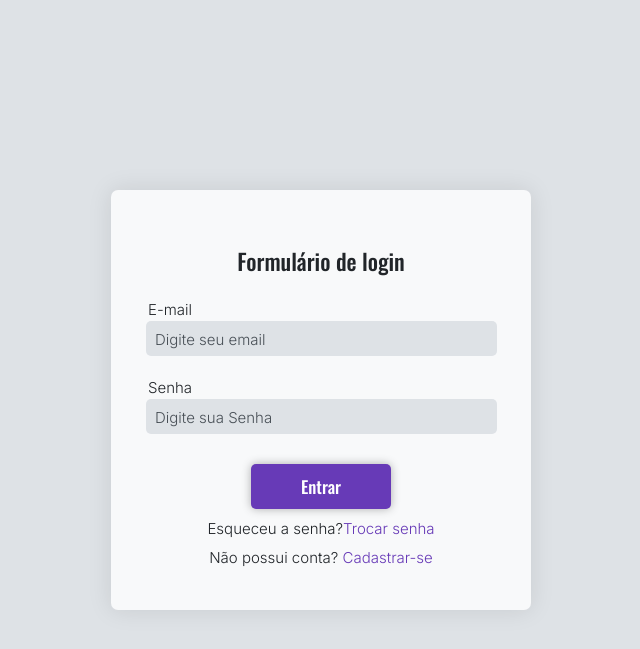
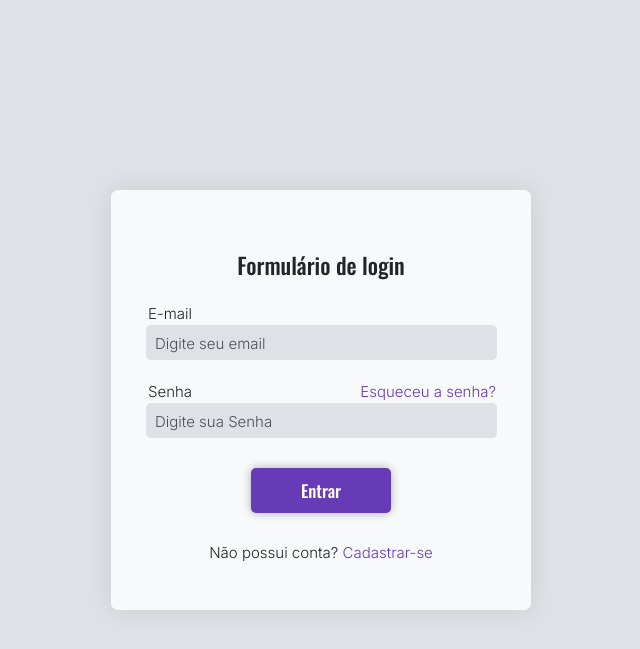
Before and after one commit to LeandroArantesDev/TaskMaker, a PHP site: page /signin.php in a window 1280 px wide. Shown: the top 649 px of the page, without its empty margins (319-959 px from the left). Run offline with PHP 8.4, Linux system fonts and the light colour scheme; the visitor is signed in with stand-in values (Sample User, id 1).

Commit message:
Mudança no css do esqueceu a senha

```diff
--- a/admin/profile.php
+++ b/admin/profile.php
@@ -22,6 +22,7 @@ $stmt = null;
     <link rel="stylesheet"
         href="https://fonts.googleapis.com/css2?family=Material+Symbols+Outlined:opsz,wght,FILL,GRAD@24,400,0,0&icon_names=account_circle" />
     <link href="https://cdnjs.cloudflare.com/ajax/libs/font-awesome/6.0.0-beta3/css/all.min.css" rel="stylesheet">
+    <link rel="shortcut icon" href="../assets/images/logo.png" type="image/png">
     <link rel="stylesheet" href="../assets/css/profile.css">
     <title>TaskMaker | Perfil</title>
 </head>
--- a/assets/css/signin.css
+++ b/assets/css/signin.css
@@ -100,6 +100,31 @@ body {
             align-items: baseline;
             flex-direction: column;
 
+            & .esqueceusenha {
+                width: 100%;
+                display: flex;
+                align-content: center;
+                justify-content: space-between;
+
+                & p {
+                    font-family: "Inter", sans-serif;
+                    font-optical-sizing: auto;
+                    font-weight: 300;
+                    font-style: normal;
+                    font-size: var(--font-size-linkgroup);
+                    text-align: center;
+                    margin: 0;
+                    display: flex;
+                    align-items: center;
+                    justify-content: center;
+
+                    & a {
+                        text-decoration: none;
+                        color: var(--font-color-link-linkgroup);
+                    }
+                }
+            }
+
             & label {
                 font-family: "Inter", sans-serif;
                 font-optical-sizing: auto;
@@ -165,6 +190,7 @@ body {
         }
 
         .links-group {
+            margin-top: 2rem;
             display: flex;
             justify-content: space-between;
             align-items: center;
--- a/signin.php
+++ b/signin.php
@@ -22,7 +22,10 @@ $_SESSION['_csrf'] = (isset($_SESSION['_csrf'])) ? $_SESSION['_csrf'] : hash('sh
             <input type="email" name="email" id="email" required placeholder="Digite seu email">
         </div>
         <div class="form-group">
-            <label for="senha">Senha</label>
+            <div class="esqueceusenha">
+                <label for="senha">Senha</label>
+                <p><a href="auth/recover_password.php">Esqueceu a senha?</a></p>
+            </div>
             <input type="password" name="senha" id="senha" required
                 pattern="(?=.*[a-z])(?=.*[A-Z])(?=.*\d)(?=.*[\W_]).{8,}"
                 title="A senha deve ter no mínimo 8 caracteres, com letras maiúsculas, minúsculas, números e símbolos."
@@ -30,7 +33,6 @@ $_SESSION['_csrf'] = (isset($_SESSION['_csrf'])) ? $_SESSION['_csrf'] : hash('sh
         </div>
         <button type="submit">Entrar</button>
         <nav class="links-group">
-            <p>Esqueceu a senha?<a href="auth/recover_password.php">Trocar senha</a></p>
             <p>Não possui conta? <a href="#">Cadastrar-se</a></p>
         </nav>
     </form>
```
Also changed, not shown: assets/css/index.css (+12 -2 lines).
